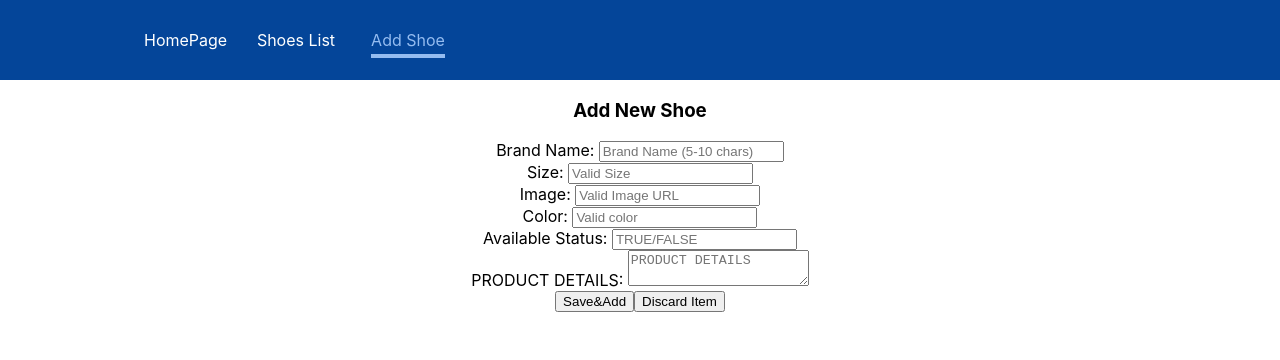
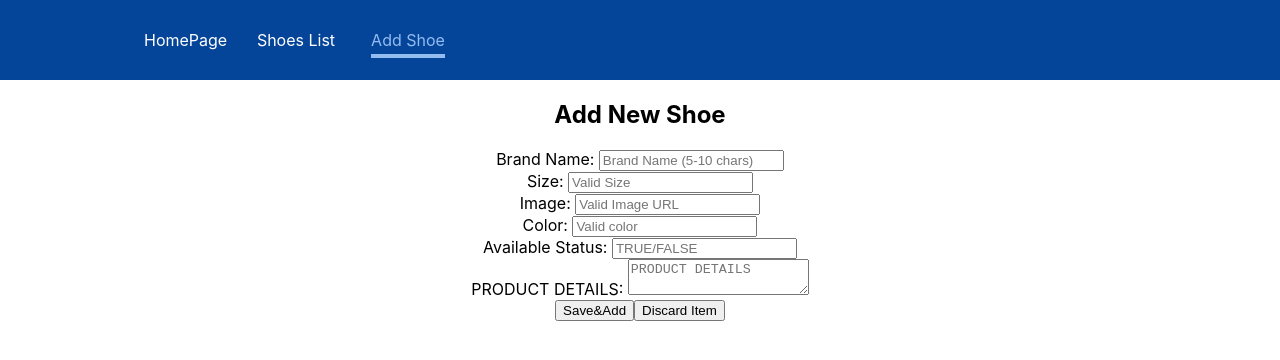
Before and after one commit to AmiramAbergel/Weekend11-Project-React-Shoe-App, a React (Create React App) app in the folder weekend-shoe-app/: page /add-shoe in a window 1280 px wide. Shown: the top 360 px of the page. Built offline with nearby package versions, Linux system fonts and the light colour scheme.

Commit message:
Add shoe Done, Start with seperation to diff components,styling, and efficiency

```diff
--- a/weekend-shoe-app/src/App.js
+++ b/weekend-shoe-app/src/App.js
@@ -42,7 +42,12 @@ function App() {
                     />
                     <Route
                         path='/add-shoe'
-                        element={<AddShoe setIsLoading={setIsLoading} />}
+                        element={
+                            <AddShoe
+                                setShoesData={setShoesStoreData}
+                                setIsLoading={setIsLoading}
+                            />
+                        }
                     />
                 </Routes>
             </main>
--- a/weekend-shoe-app/src/components/AddShoe.js
+++ b/weekend-shoe-app/src/components/AddShoe.js
@@ -1,8 +1,7 @@
 import React, { useState } from 'react';
 import api from '../api/api';
 const AddShoe = (props) => {
-    const [error, setError] = useState('');
-    const [newShoeInfo, setNewShoeInfo] = useState({
+    const shoeObj = {
         brand: '',
         size: '',
         img: '',
@@ -11,7 +10,13 @@ const AddShoe = (props) => {
         available: '',
         id: '',
         detail: '',
-    });
+    };
+    const [error, setError] = useState('');
+    const [newShoeInfo, setNewShoeInfo] = useState(shoeObj);
+
+    const clearData = () => {
+        setNewShoeInfo(shoeObj);
+    };
 
     const handleChange = ({ target }) => {
         setNewShoeInfo((prev) => ({ ...prev, [target.name]: target.value }));
@@ -20,10 +25,13 @@ const AddShoe = (props) => {
     const onAddShoe = async (newShoe) => {
         try {
             props.setIsLoading(true);
-            await api.post(
+            console.log(newShoe);
+            const response = await api.post(
                 `https://637631bab5f0e1eb8505360f.mockapi.io/shoes/`,
                 newShoe
             );
+            const newShoeDataObj = response.data;
+            props.setShoesData((prev) => [...prev, newShoeDataObj]);
         } catch (err) {
             if (err.response) {
                 // Not in the 200 response range
@@ -40,8 +48,9 @@ const AddShoe = (props) => {
         }
     };
 
-    const newShoeFormDataHandler = () => {
-        onAddShoe();
+    const newShoeFormDataHandler = (event) => {
+        event.preventDefault();
+        onAddShoe(newShoeInfo);
     };
 
     const onDeleteShoe = () => {};
@@ -50,7 +59,7 @@ const AddShoe = (props) => {
         <div className='form-container'>
             <form onSubmit={newShoeFormDataHandler}>
                 <div>
-                    <h3>Add New Shoe</h3>
+                    <h2>Add New Shoe</h2>
                 </div>
                 <div>
                     <label htmlFor='brand'> Brand Name: </label>
```
